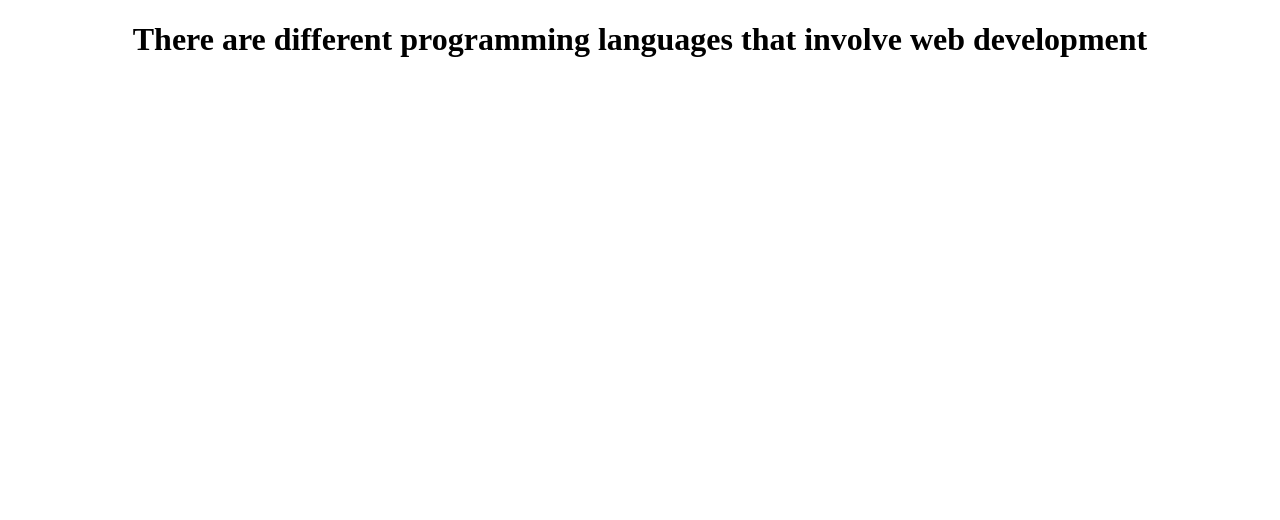
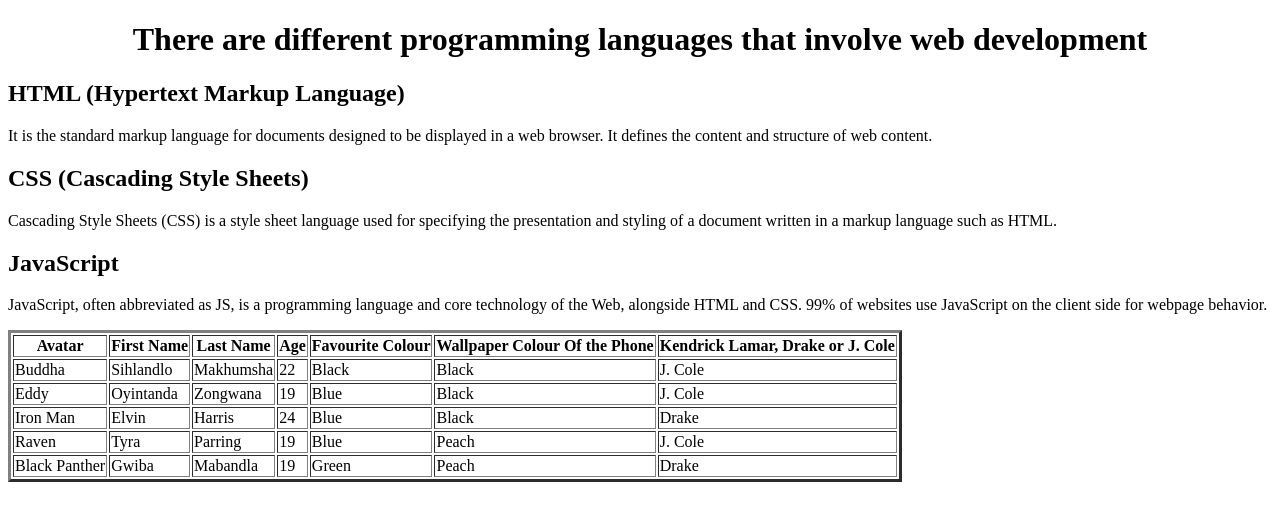
Before and after one commit to yonelamangele/Wednesday, a plain HTML site: page index.html in a window 1280 px wide. Drawn offline with Linux system fonts and the light colour scheme.

Commit message:
modified the page with a table

```diff
--- a/index.html
+++ b/index.html
@@ -7,6 +7,76 @@
     <h1 align="center"> There are different programming languages that involve web development </h1>
 
     <body>
+        <div>
+            <main>
+             <h2> HTML (Hypertext Markup Language) </h2>
+             <p> It is the standard markup language for documents designed to be displayed in a web browser. It defines the content and structure of web content. </p>
 
+             <h2> CSS (Cascading Style Sheets) </h2>
+             <p> Cascading Style Sheets (CSS) is a style sheet language used for specifying the presentation and styling of a document written in a markup language such as HTML. </p>
+
+             <h2> JavaScript </h2>
+             <p> JavaScript, often abbreviated as JS, is a programming language and core technology of the Web, alongside HTML and CSS. 99% of websites use JavaScript on the client side for webpage behavior. </p>
+
+             <table border="3">
+                <thead>
+                    <th> Avatar </th>
+                    <th> First Name </th>
+                    <th> Last Name </th>
+                    <th> Age </th>
+                    <th> Favourite Colour </th>
+                    <th> Wallpaper Colour Of the Phone </th>
+                    <th> Kendrick Lamar, Drake or J. Cole </th>
+                </thead>
+                <tbody>
+                    <tr>
+                        <td> Buddha </td>
+                        <td> Sihlandlo </td>
+                        <td> Makhumsha </td>
+                        <td> 22 </td>
+                        <td> Black </td>
+                        <td> Black </td>
+                        <td> J. Cole </td>
+                    </tr>
+                    <tr>
+                        <td> Eddy </td>
+                        <td> Oyintanda </td>
+                        <td> Zongwana </td>
+                        <td> 19 </td>
+                        <td> Blue </td>
+                        <td> Black </td>
+                        <td> J. Cole </td>
+                    </tr>
+                    <tr>
+                        <td> Iron Man </td>
+                        <td> Elvin </td>
+                        <td> Harris </td>
+                        <td> 24 </td>
+                        <td> Blue </td>
+                        <td> Black </td>
+                        <td> Drake </td>
+                    </tr>
+                    <tr>
+                        <td> Raven </td>
+                        <td> Tyra </td>
+                        <td> Parring </td>
+                        <td> 19 </td>
+                        <td> Blue </td>
+                        <td> Peach </td>
+                        <td> J. Cole </td>
+                    </tr>
+                    <tr>
+                        <td> Black Panther </td>
+                        <td> Gwiba </td>
+                        <td> Mabandla </td>
+                        <td> 19 </td>
+                        <td> Green </td>
+                        <td> Peach </td>
+                        <td> Drake </td>
+                    </tr>
+                </tbody>
+            </table>
+            </main>
+        </div>
     </body>
 </html>
```
